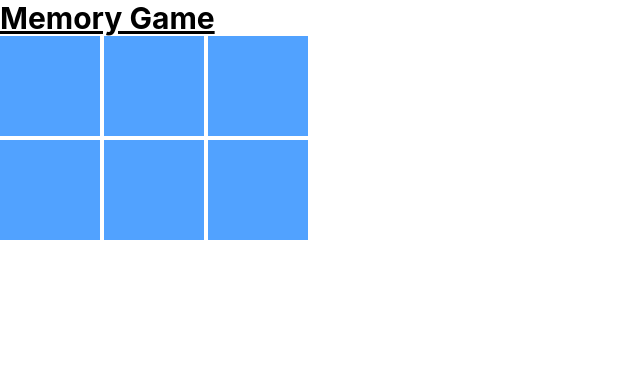
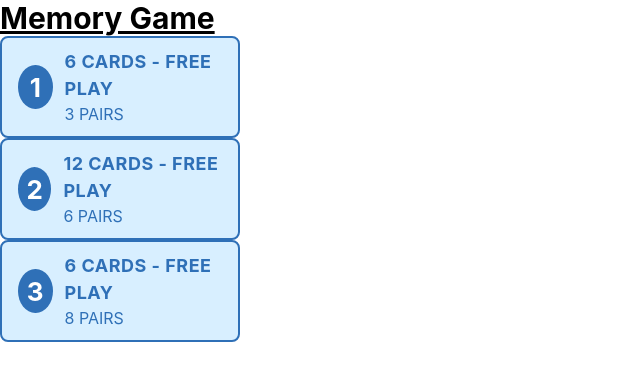
Before and after one commit to prativapokhrel/MemoryGame, a React (Vite) app: page / in a window 1280 px wide. Shown: the top 380 px of the page, without its empty margins (0-640 px from the left). Built offline with nearby package versions, Linux system fonts and the light colour scheme.

Commit message:
add card game options

```diff
--- a/src/App.css
+++ b/src/App.css
@@ -17,6 +17,47 @@
   }
 }
 
+.level-card {
+  display: flex;
+  align-items: center;
+  gap: 12px;
+  width: 100%;
+  padding: 10px 16px;
+  border: 2px solid #2f70b7;
+  border-radius: 8px;
+  background-color: #d8efff;
+  color: #2f70b7;
+  box-sizing: border-box;
+}
+.level-number {
+  width: 44px;
+  height: 44px;
+  border-radius: 50%;
+  background-color: #2f70b7;
+  color: white;
+  display: flex;
+  align-items: center;
+  justify-content: center;
+  font-size: 26px;
+  font-weight: 700;
+}
+
+.level-info {
+  display: flex;
+  flex-direction: column;
+  justify-content: center;
+}
+
+.level-title {
+  font-size: 18px;
+  font-weight: 700;
+  letter-spacing: 0.5px;
+}
+
+.level-pair {
+  font-size: 14px;
+  font-weight: 500;
+}
 .hero {
   position: relative;
 
@@ -167,7 +208,7 @@
 
   &::before,
   &::after {
-    content: '';
+    content: "";
     position: absolute;
     top: -4.5px;
     border: 5px solid transparent;
--- a/src/App.tsx
+++ b/src/App.tsx
@@ -1,14 +1,33 @@
+import { useState } from "react";
 import "./App.css";
+import LevelOptions from "./components/LevelOptions";
 import MemoryGame from "./components/MemoryGame";
 
+const levelToCards = {
+  1: 6,
+  2: 12,
+  3: 16,
+};
+
+const levelToGridRows = {
+  1: 2,
+  2: 3,
+  3: 4,
+};
 function App() {
+  const [selectedLevel, setSelectedLevel] = useState(null);
+  const cards = selectedLevel ? levelToCards[selectedLevel] : 0;
+  const gridRows = selectedLevel ? levelToGridRows[selectedLevel] : 0;
   return (
     <>
       <h1 className="text-3xl font-bold underline">Memory Game</h1>
       <div className="w-60">
-        <div className="grid grid-flow-col grid-rows-2 gap-1">
-          <MemoryGame />
-        </div>
+        {!selectedLevel && <LevelOptions setSelectedLevel={setSelectedLevel} />}
+        {selectedLevel && (
+          <div className={`grid grid-flow-col grid-rows-${gridRows} gap-1`}>
+            <MemoryGame numberOfCards={cards} />
+          </div>
+        )}
       </div>
     </>
   );
--- a/src/components/Card.jsx
+++ b/src/components/Asset.jsx
@@ -1,6 +1,6 @@
 import { useState } from "react";
 
-export default function Card({ cardInfo, handleClick }) {
+export default function Asset({ cardInfo, handleClick }) {
   return (
     <div className="w-25 h-25 " onClick={() => handleClick(cardInfo.id)}>
       {cardInfo.state != "removed" && (
--- a/src/components/GameOver.tsx
+++ b/src/components/GameOver.tsx
@@ -1,6 +1,15 @@
+import { useEffect } from "react";
 import Confetti from "react-confetti";
 
 export default function GameOver({ handleRestart }) {
+  useEffect(() => {
+    const sound = new Audio("/confetti.wav");
+    sound.play();
+    return () => {
+      sound.pause();
+      sound.currentTime = 0;
+    };
+  }, []);
   return (
     <div>
       <Confetti width={window.innerWidth} height={window.innerHeight} />
--- a/src/components/GamePlay.tsx
+++ b/src/components/GamePlay.tsx
@@ -1,9 +1,9 @@
-import Card from "./Card";
+import Asset from "./Asset";
 export default function GamePlay({ assets, handleClick }) {
   return (
     <>
       {assets.map((cardInfo) => (
-        <Card cardInfo={cardInfo} handleClick={handleClick} />
+        <Asset cardInfo={cardInfo} handleClick={handleClick} />
       ))}
     </>
   );
--- /dev/null
+++ b/src/components/LevelCard.tsx
@@ -0,0 +1,12 @@
+export default function LevelCard({ number, cards, pairs }) {
+  return (
+    <div className="level-card">
+      <div className="level-number">{number}</div>
+
+      <div className="level-info">
+        <div className="level-title">{cards} CARDS - FREE PLAY</div>
+        <div className="level-subtitle">{pairs} PAIRS</div>
+      </div>
+    </div>
+  );
+}
--- /dev/null
+++ b/src/components/LevelOptions.tsx
@@ -0,0 +1,17 @@
+import LevelCard from "./LevelCard";
+
+export default function LevelOptions({ setSelectedLevel }) {
+  return (
+    <div>
+      <div onClick={() => setSelectedLevel(1)}>
+        <LevelCard number={1} cards={6} pairs={3} />
+      </div>
+      <div onClick={() => setSelectedLevel(2)}>
+        <LevelCard number={2} cards={12} pairs={6} />
+      </div>
+      <div onClick={() => setSelectedLevel(3)}>
+        <LevelCard number={3} cards={6} pairs={8} />
+      </div>
+    </div>
+  );
+}
--- a/src/components/MemoryGame.tsx
+++ b/src/components/MemoryGame.tsx
@@ -1,17 +1,27 @@
 import { useRef, useState } from "react";
 import GameOver from "./GameOver";
 import GamePlay from "./GamePlay";
-// option for grid board
-// fix bug
-export default function MemoryGame() {
-  const [assets, setAssets] = useState([
-    { id: 2, value: "🐘", state: "hidden" },
-    { id: 3, value: "🐟", state: "hidden" },
-    { id: 4, value: "🐘", state: "hidden" },
-    { id: 5, value: "🦋", state: "hidden" },
-    { id: 6, value: "🐟", state: "hidden" },
-    { id: 1, value: "🦋", state: "hidden" },
-  ]);
+
+const emojis = ["🦋", "🐘", "🐟", "🌼", "🌻", "🦜", "🦓", "🐞", "🐷", "🐙"];
+
+export default function MemoryGame({ numberOfCards }) {
+  const initialState = [];
+  let emojiIndex = 0;
+  for (let i = 0; i < numberOfCards; i += 2) {
+    initialState.push({
+      id: i + 1,
+      value: emojis[emojiIndex],
+      state: "hidden",
+    });
+    initialState.push({
+      id: i + 2,
+      value: emojis[emojiIndex],
+      state: "hidden",
+    });
+    emojiIndex++;
+  }
+
+  const [assets, setAssets] = useState(shuffleArray(initialState));
 
   const timeoutRef = useRef(null);
 
@@ -37,9 +47,11 @@ export default function MemoryGame() {
     );
 
     if (visibleAssets.length > 2) {
-      // if (!matched) {
-      // }
-      // clearTimeout(timeoutRef.current);
+      const matchedd = visibleAssets[0].value === visibleAssets[1].value;
+
+      if (matchedd) {
+        clearTimeout(timeoutRef.current);
+      }
       const updatedAssets2 = updatedAssets.map((va) => {
         if (va.id != assetId) {
           if (va.state != "removed") {
@@ -78,13 +90,12 @@ export default function MemoryGame() {
         });
         timeoutRef.current = setTimeout(() => {
           setAssets(allAssets);
-        }, 2000);
+        }, 1000);
       }
     } else {
       setAssets(updatedAssets);
     }
   }
-
   function shuffleArray(array) {
     const arrayCopy = [...array];
     for (let i = arrayCopy.length - 1; i > 0; i--) {
@@ -96,7 +107,7 @@ export default function MemoryGame() {
     return arrayCopy;
   }
   function handleRestart() {
-    const shuffledAssets = shuffleArray(assets);
+    shuffleArray(assets);
     setAssets(assets.map((a) => ({ ...a, state: "hidden" })));
   }
 
```
Also changed, not shown: 1 other file (tests, documents, lock files or other folders).
